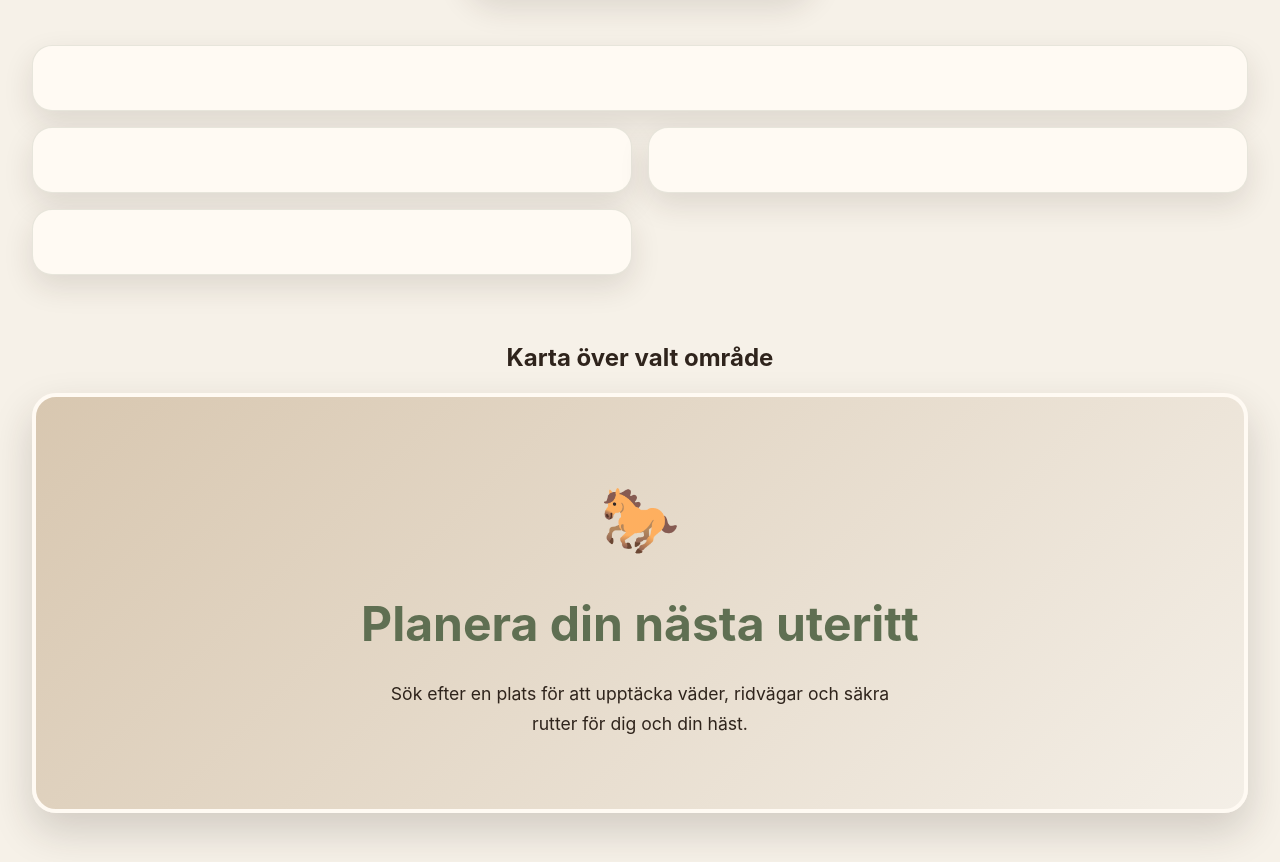
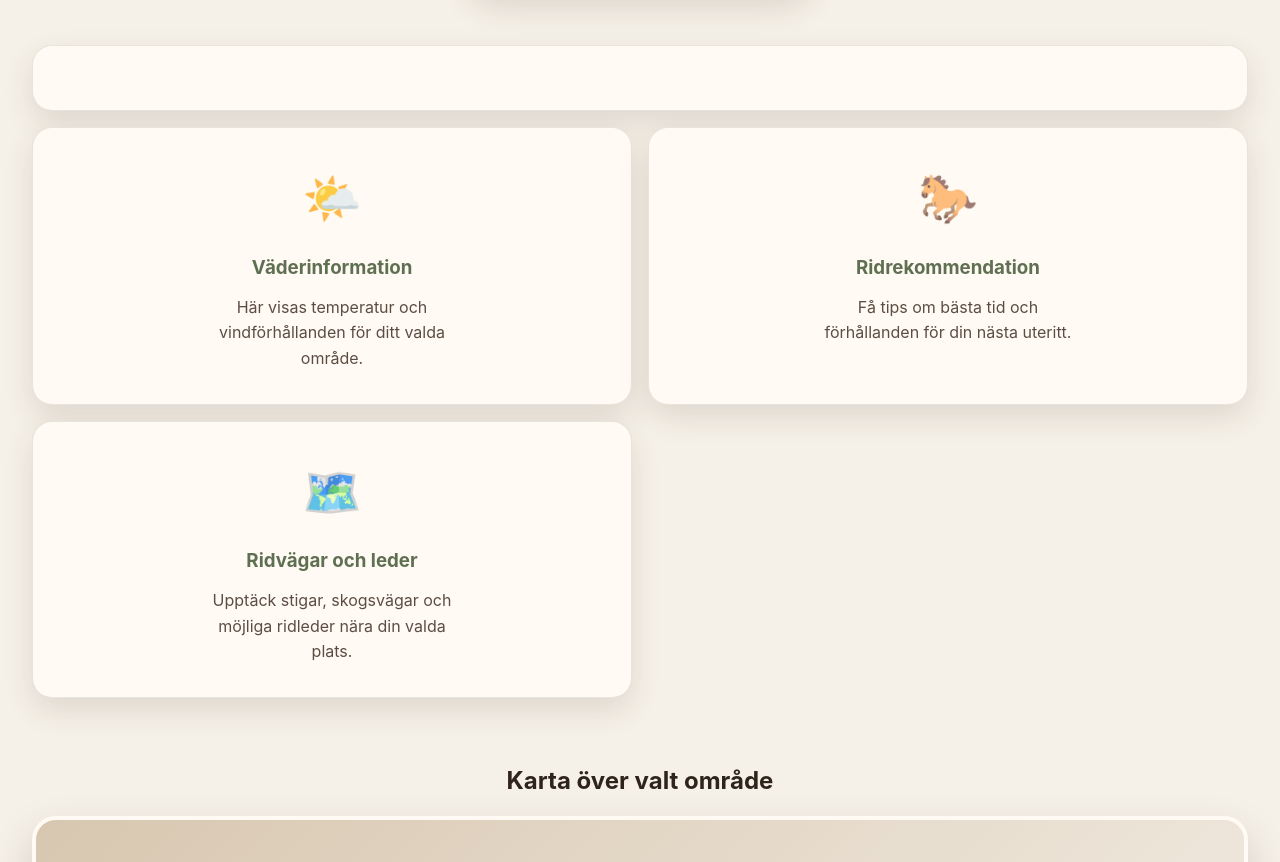
Before and after one commit to emmaagren/frontend.projektuppgift, a website built with Vite: page index.html in a window 1280 px wide. Shown: the part 701-1563 px from the top of the page. Built offline with nearby package versions, Linux system fonts and the light colour scheme.

Commit message:
Lägger till funktion för text och ikon i tomma kort.

```diff
--- a/src/main.js
+++ b/src/main.js
@@ -5,7 +5,7 @@ import { fetchWeather } from './api/weather.js';
 import { initMap } from './api/map.js';
 import { fetchRidingRoutes } from './api/ridingRoutes.js';
 
-import { renderAdvice, renderWeather, renderRoutes } from './render.js';
+import { renderAdvice, renderWeather, renderRoutes, renderEmptyCards } from './render.js';
 
 import { getRidingAdvice } from './ridingAdvice.js';
 
@@ -20,6 +20,7 @@ function initApp() {
 
     const form = document.querySelector("#searchForm");
 
+    renderEmptyCards();
     renderSearchHistory();
 
     if (!form) {
--- a/src/render.js
+++ b/src/render.js
@@ -54,3 +54,53 @@ export function renderRoutes(routes) {
         </ul>
     `;
 }
+
+/**
+ * Renderar tomt standardinnehåll innan användaren sökt.
+ * @function renderEmptyCards
+ * @returns {void}
+ */
+
+export function renderEmptyCards() {
+
+    document.querySelector("#weather").innerHTML = `
+    <div class="empty-card">
+    <span class="empty-icon">🌤️</span>
+    <h3>Väderinformation</h3>
+    <p>
+    Här visas temperatur och vindförhållanden för ditt valda område.
+    </p>
+    </div>
+    `;
+
+    document.querySelector("#advice").innerHTML = `
+    <div class="empty-card">
+    <span class="empty-icon">🐎</span>
+    <h3>Ridrekommendation</h3>
+    <p>
+    Få tips om bästa tid och förhållanden för din nästa uteritt.
+    </p>
+    </div>
+    `;
+
+    document.querySelector("#searchHistory").innerHTML = `
+    <div class="empty-card">
+    <span class="empty-icon">📍</span>
+    <h3>Tidigare sökningar</h3>
+    <p>
+    Dina senaste sökningar sparas här för snabb åtkomst.
+    </p>
+    </div>
+    `;
+
+    document.querySelector("#routes").innerHTML = `
+    <div class="empty-card">
+    <span class="empty-icon">🗺️</span>
+    <h3>Ridvägar och leder</h3>
+    <p>
+    Upptäck stigar, skogsvägar och möjliga ridleder nära din valda plats.
+    </p>
+    </div>
+    `;
+
+}
--- a/src/styles/components/_card.scss
+++ b/src/styles/components/_card.scss
@@ -16,6 +16,33 @@
     }
 }
 
+.empty-card {
+    display: flex;
+    flex-direction: column;
+    align-items: center;
+    justify-content: center;
+    min-height: 180px;
+    text-align: center;
+    color: #4a3b31;
+}
+
+.empty-icon {
+    font-size: 3rem;
+    margin-bottom: 1rem;
+    opacity: 0.8;
+}
+
+.empty-card h3 {
+    margin-bottom: 0.75rem;
+    color: #5f6f52;
+}
+
+.empty-card p {
+    max-width: 260px;
+    line-height: 1.6;
+    opacity: 0.9;
+}
+
 /* Animation */
 .fade-In {
     animation: fadeIn 0.5s ease-in;
```
